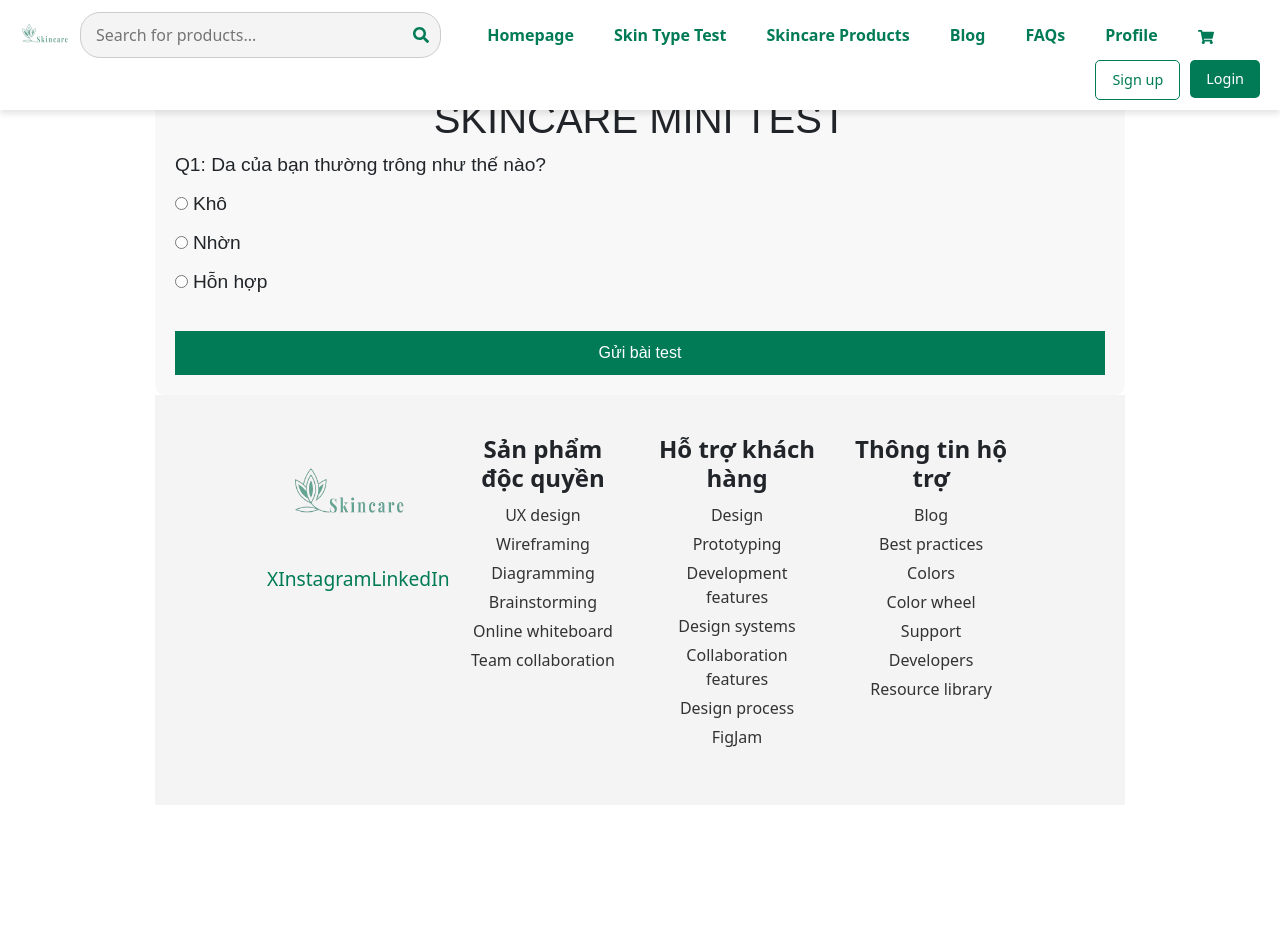
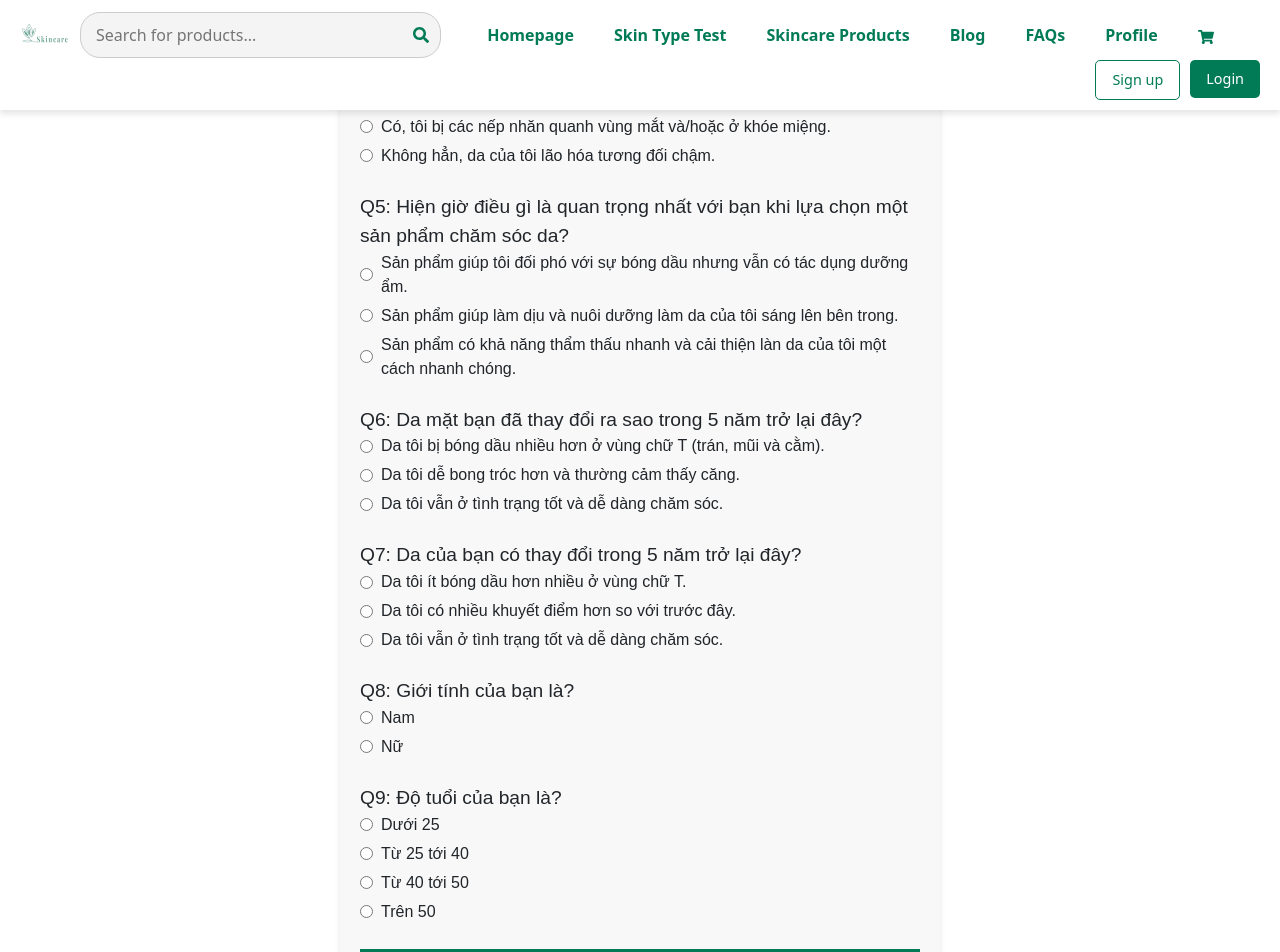
Before and after one commit to TrongHieu2703/Skincare-Fe, a React (Vite) app: page /test-loai-da in a window 1280 px wide. Shown: the top 952 px of the page. Before the commit the page ends 805 px from the top, so only its background shows below. Built offline with nearby package versions, Linux system fonts and the light colour scheme.

Commit message:
fix code

```diff
--- a/src/components/Login.css
+++ b/src/components/Login.css
@@ -51,7 +51,7 @@
 .login-button {
     width: 100%;
     padding: 10px;
-    background-color: #007bff;
+    background-color: #007B55;
     color: white;
     border: none;
     border-radius: 5px;
@@ -62,5 +62,5 @@
 }
 
 .login-button:hover {
-    background-color: #0056b3;
+    background-color: #69ce87;
 }
--- a/src/components/Navbar.css
+++ b/src/components/Navbar.css
@@ -18,6 +18,21 @@
     z-index: 1000;
     /* Ensures it stays above other content */
 }
+
+/* Đảm bảo navbar luôn cố định ở trên cùng */
+nav {
+    position: fixed;
+    top: 0;
+    left: 0;
+    width: 100%;
+    z-index: 100;
+    /* Đảm bảo navbar ở trên cùng */
+    background-color: white;
+    /* Thêm màu nền để tránh bị mờ */
+    box-shadow: 0 4px 6px rgba(0, 0, 0, 0.1);
+    /* Thêm bóng đổ */
+}
+
 
 .navbar-logo {
     display: flex;
--- a/src/components/Register.css
+++ b/src/components/Register.css
@@ -36,7 +36,7 @@
 .register-button {
   width: 100%;
   padding: 10px;
-    background: #007bff;
+  background: #007B55;
   color: white;
   border: none;
   border-radius: 5px;
@@ -44,5 +44,5 @@
 }
 
 .register-button:hover {
-    background: #0056b3;
+  background: #69ce87;
 }
--- a/src/servlets/SkinTest.css
+++ b/src/servlets/SkinTest.css
@@ -1,10 +1,22 @@
+/* Đảm bảo navbar có z-index thấp hơn để tránh che nội dung */
+nav {
+    position: relative;
+    z-index: 10;
+}
+
 .skincare-test-container {
-    margin-top: 80px;
-    /* Add margin to avoid overlap with navbar */
+    margin-top: 100px;
+    /* Khoảng cách từ navbar */
     padding: 20px;
     font-family: Arial, sans-serif;
     background-color: #f8f8f8;
     border-radius: 10px;
+    max-width: 600px;
+    margin-left: auto;
+    margin-right: auto;
+    box-shadow: 0 4px 6px rgba(0, 0, 0, 0.1);
+    position: relative;
+    /* Đảm bảo không bị che khuất */
 }
 
 h1 {
@@ -25,13 +37,21 @@ form {
     margin-bottom: 10px;
 }
 
-.question label {
-    display: block;
-    margin-bottom: 10px;
+.options {
+    display: flex;
+    flex-direction: column;
+    gap: 5px;
+}
+
+.options label {
+    display: flex;
+    align-items: center;
+    font-size: 1rem;
+    cursor: pointer;
 }
 
 input[type="radio"] {
-    margin-right: 5px;
+    margin-right: 8px;
 }
 
 button {
@@ -53,6 +73,7 @@ button:hover {
 @media (max-width: 768px) {
     .skincare-test-container {
         padding: 10px;
+        max-width: 90%;
     }
 
     h1 {
--- a/src/servlets/SkinTest.jsx
+++ b/src/servlets/SkinTest.jsx
@@ -12,7 +12,6 @@ const SkinTest = () => {
     q7: "",
     q8: "",
     q9: "",
-    q10: "",
   });
 
   // Xử lý thay đổi radio button
@@ -30,6 +29,7 @@ const SkinTest = () => {
     <div className="skincare-test-container">
       <h1>SKINCARE MINI TEST</h1>
       <form onSubmit={handleSubmit}>
+        {/* Câu hỏi 1 */}
         <div className="question">
           <label>Q1: Da của bạn thường trông như thế nào?</label>
           <div className="options">
@@ -47,8 +47,160 @@ const SkinTest = () => {
             </label>
           </div>
         </div>
-        {/* Thêm các câu hỏi khác tại đây */}
-        <button type="submit">Gửi bài test</button>
+
+        {/* Câu hỏi 2 */}
+        <div className="question">
+          <label>Q2: Vùng trán của bạn trông như thế nào?</label>
+          <div className="options">
+            <label>
+              <input type="radio" name="q2" value="Dry" onChange={handleChange} />
+              Da khá phẳng mịn, với một vài nếp nhăn.
+            </label>
+            <label>
+              <input type="radio" name="q2" value="Oily" onChange={handleChange} />
+              Tôi thấy một vài vết bong tróc theo đường chân tóc, lông mày và giữa hai bên lông mày.
+            </label>
+            <label>
+              <input type="radio" name="q2" value="Acne" onChange={handleChange} />
+              Da bóng nhờn hoặc mịn màng nhưng có một số mụn đầu đen và mụn trứng cá.
+            </label>
+          </div>
+        </div>
+
+        {/* Câu hỏi 3 */}
+        <div className="question">
+          <label>Q3: Hãy mô tả phần má và vùng dưới mắt của bạn.</label>
+          <div className="options">
+            <label>
+              <input type="radio" name="q3" value="Smooth" onChange={handleChange} />
+              Hầu như không có vết nhân để nhận diện nào. Chỉ có một số vùng da khô có thể nhìn ra.
+            </label>
+            <label>
+              <input type="radio" name="q3" value="Flaky" onChange={handleChange} />
+              Da kích ứng và khô. Có cảm giác da bị căng.
+            </label>
+            <label>
+              <input type="radio" name="q3" value="Oily" onChange={handleChange} />
+              Da chần long nơi má có khuyết điểm dạng mụn đầu đen hay đốm mụn trắng.
+            </label>
+          </div>
+        </div>
+
+        {/* Câu hỏi 4 */}
+        <div className="question">
+          <label>Q4: Da của bạn có dễ hình thành các vết hằn và nếp nhăn?</label>
+          <div className="options">
+            <label>
+              <input type="radio" name="q4" value="Wrinkle" onChange={handleChange} />
+              Tôi bị một vài vết hằn do da khô.
+            </label>
+            <label>
+              <input type="radio" name="q4" value="Lines" onChange={handleChange} />
+              Có, tôi bị các nếp nhăn quanh vùng mắt và/hoặc ở khóe miệng.
+            </label>
+            <label>
+              <input type="radio" name="q4" value="NoLines" onChange={handleChange} />
+              Không hẳn, da của tôi lão hóa tương đối chậm.
+            </label>
+          </div>
+        </div>
+
+        {/* Câu hỏi 5 */}
+        <div className="question">
+          <label>Q5: Hiện giờ điều gì là quan trọng nhất với bạn khi lựa chọn một sản phẩm chăm sóc da?</label>
+          <div className="options">
+            <label>
+              <input type="radio" name="q5" value="Moisturizing" onChange={handleChange} />
+              Sản phẩm giúp tôi đối phó với sự bóng dầu nhưng vẫn có tác dụng dưỡng ẩm.
+            </label>
+            <label>
+              <input type="radio" name="q5" value="AcneCare" onChange={handleChange} />
+              Sản phẩm giúp làm dịu và nuôi dưỡng làm da của tôi sáng lên bên trong.
+            </label>
+            <label>
+              <input type="radio" name="q5" value="Quick" onChange={handleChange} />
+              Sản phẩm có khả năng thẩm thấu nhanh và cải thiện làn da của tôi một cách nhanh chóng.
+            </label>
+          </div>
+        </div>
+
+        {/* Câu hỏi 6 */}
+        <div className="question">
+          <label>Q6: Da mặt bạn đã thay đổi ra sao trong 5 năm trở lại đây?</label>
+          <div className="options">
+            <label>
+              <input type="radio" name="q6" value="Tzone" onChange={handleChange} />
+              Da tôi bị bóng dầu nhiều hơn ở vùng chữ T (trán, mũi và cằm).
+            </label>
+            <label>
+              <input type="radio" name="q6" value="Dry" onChange={handleChange} />
+              Da tôi dễ bong tróc hơn và thường cảm thấy căng.
+            </label>
+            <label>
+              <input type="radio" name="q6" value="Better" onChange={handleChange} />
+              Da tôi vẫn ở tình trạng tốt và dễ dàng chăm sóc.
+            </label>
+          </div>
+        </div>
+
+        {/* Câu hỏi 7 */}
+        <div className="question">
+          <label>Q7: Da của bạn có thay đổi trong 5 năm trở lại đây?</label>
+          <div className="options">
+            <label>
+              <input type="radio" name="q7" value="LessSpots" onChange={handleChange} />
+              Da tôi ít bóng dầu hơn nhiều ở vùng chữ T.
+            </label>
+            <label>
+              <input type="radio" name="q7" value="MoreWrinkles" onChange={handleChange} />
+              Da tôi có nhiều khuyết điểm hơn so với trước đây.
+            </label>
+            <label>
+              <input type="radio" name="q7" value="BetterCare" onChange={handleChange} />
+              Da tôi vẫn ở tình trạng tốt và dễ dàng chăm sóc.
+            </label>
+          </div>
+        </div>
+
+        {/* Câu hỏi 8 */}
+        <div className="question">
+          <label>Q8: Giới tính của bạn là?</label>
+          <div className="options">
+            <label>
+              <input type="radio" name="q8" value="Male" onChange={handleChange} />
+              Nam
+            </label>
+            <label>
+              <input type="radio" name="q8" value="Female" onChange={handleChange} />
+              Nữ
+            </label>
+          </div>
+        </div>
+
+        {/* Câu hỏi 9 */}
+        <div className="question">
+          <label>Q9: Độ tuổi của bạn là?</label>
+          <div className="options">
+            <label>
+              <input type="radio" name="q9" value="Under25" onChange={handleChange} />
+              Dưới 25
+            </label>
+            <label>
+              <input type="radio" name="q9" value="25to40" onChange={handleChange} />
+              Từ 25 tới 40
+            </label>
+            <label>
+              <input type="radio" name="q9" value="40to50" onChange={handleChange} />
+              Từ 40 tới 50
+            </label>
+            <label>
+              <input type="radio" name="q9" value="Over50" onChange={handleChange} />
+              Trên 50
+            </label>
+          </div>
+        </div>
+
+        <button type="submit">Submit Answer</button>
       </form>
     </div>
   );
--- a/src/servlets/Skintest.css
+++ b/src/servlets/Skintest.css
@@ -1,5 +1,12 @@
+/* Đảm bảo navbar có z-index thấp hơn để tránh che nội dung */
+nav {
+    position: relative;
+    z-index: 10;
+}
+
 .skincare-test-container {
-    margin-top: 80px;
+    margin-top: 100px;
+    /* Khoảng cách từ navbar */
     padding: 20px;
     font-family: Arial, sans-serif;
     background-color: #f8f8f8;
@@ -8,6 +15,8 @@
     margin-left: auto;
     margin-right: auto;
     box-shadow: 0 4px 6px rgba(0, 0, 0, 0.1);
+    position: relative;
+    /* Đảm bảo không bị che khuất */
 }
 
 h1 {
```
Lines whose indentation alone changed are shown as unchanged.
